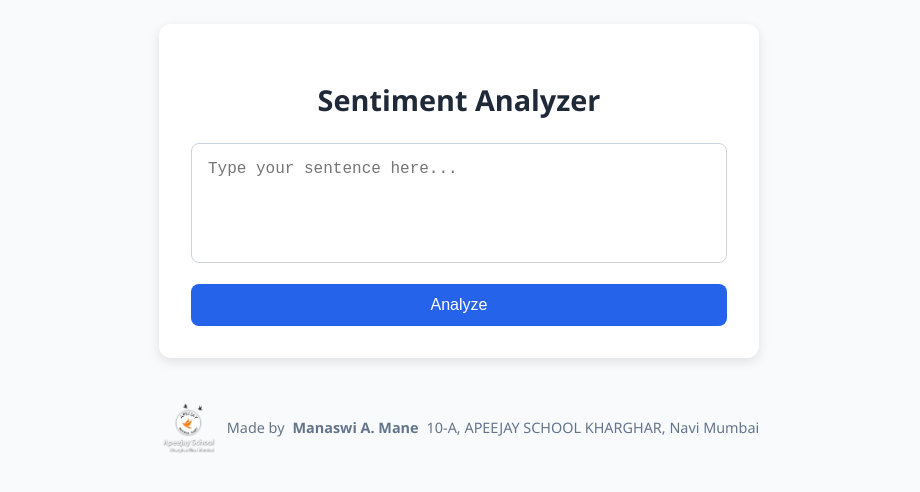
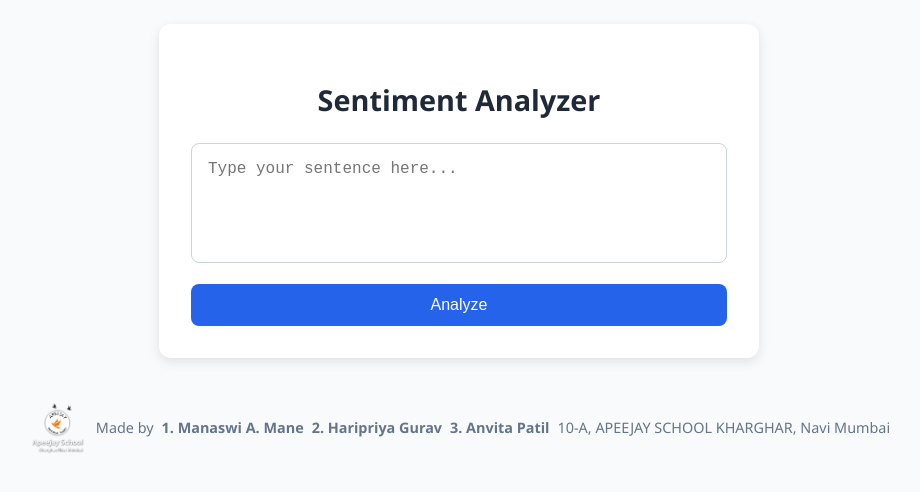
Before and after one commit to thoughtspirals/sentiment-analysis, a plain HTML site: page frontend/index.html in a window 1280 px wide. Shown: the whole page, without its empty margins (181-1101 px from the left). Drawn offline with Linux system fonts and the light colour scheme.

Commit message:
Update index.html

```diff
--- a/frontend/index.html
+++ b/frontend/index.html
@@ -140,7 +140,7 @@
 
     <div class="footer">
       <img src="logo.png" alt="Apeejay School Logo" class="logo" />
-      Made by <strong>Manaswi A. Mane</strong> 10-A, APEEJAY SCHOOL KHARGHAR,
+      Made by <strong>1. Manaswi A. Mane</strong><strong>2. Haripriya Gurav </strong><strong>3. Anvita Patil</strong> 10-A, APEEJAY SCHOOL KHARGHAR,
       Navi Mumbai
     </div>
 
```
